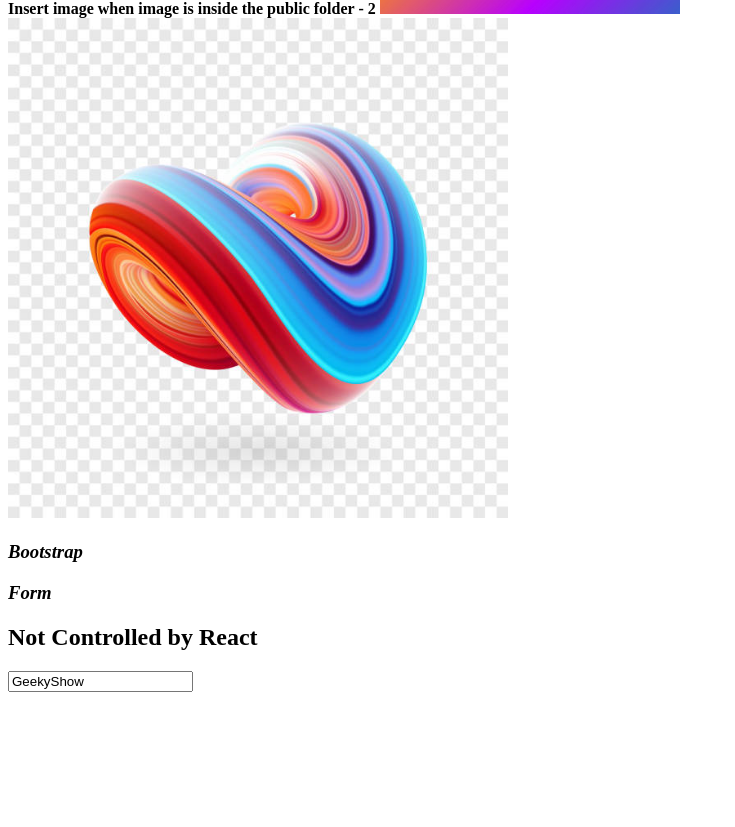
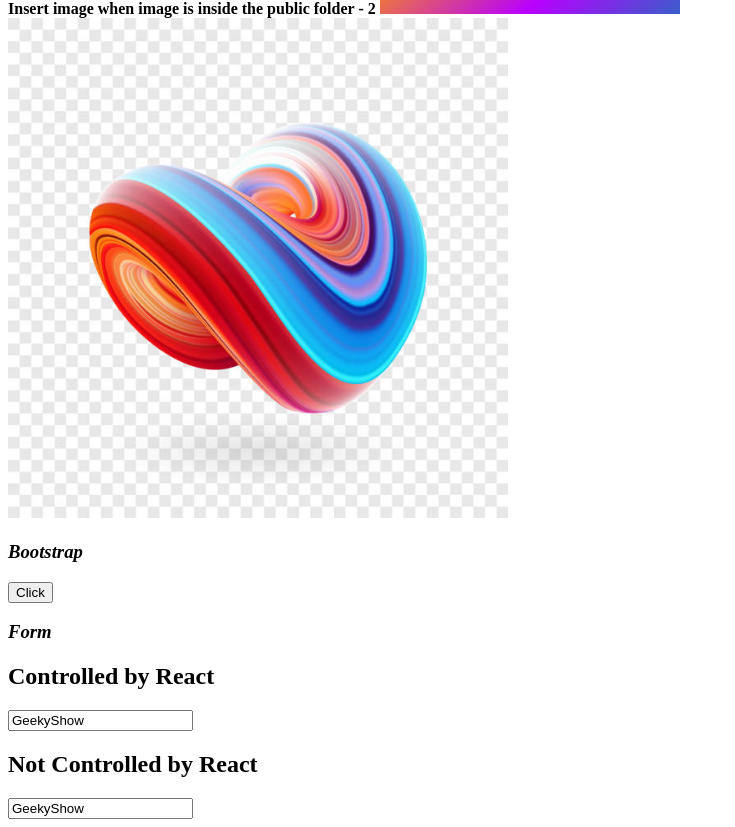
Before and after one commit to Raghav-Verma25/React-js, a React (Create React App) app: page / in a window 1280 px wide. Shown: the part 1638-2465 px from the top of the page, without its empty margins (0-735 px from the left). Before the commit the page ends 2338 px from the top, so only its background shows below. Built offline with nearby package versions, Linux system fonts and the light colour scheme.

Commit message:
defaultValue in HTML vs React

```diff
--- a/package.json
+++ b/package.json
@@ -6,6 +6,7 @@
     "@testing-library/jest-dom": "^5.16.5",
     "@testing-library/react": "^13.4.0",
     "@testing-library/user-event": "^13.5.0",
+    "bootstrap": "^5.2.1",
     "prop-types": "^15.8.1",
     "react": "^18.2.0",
     "react-dom": "^18.2.0",
--- /dev/null
+++ b/src/BootStrap5/Button.js
@@ -0,0 +1,11 @@
+import React, { Component } from 'react'
+
+export default class Button extends Component {
+  render() {
+    return (
+      <div>
+        <button >Click</button>
+      </div>
+    )
+  }
+}
--- /dev/null
+++ b/src/Form/Form.js
@@ -0,0 +1,14 @@
+import React, { Component } from 'react'
+
+export default class form extends Component {
+  render() {
+    return (
+      <div>
+        <form>
+        <h2>Controlled by React</h2>
+        <input type="text" defaultValue="GeekyShow" />
+        </form>
+      </div>
+    )
+  }
+}
--- a/src/index.js
+++ b/src/index.js
@@ -25,6 +25,8 @@ import ModuleApp from "./GeekyShow/Styling Component/module Styling/ModuleApp";
 // import ModuleApp from "./GeekyShow/Styling Component/module Styling/ModuleApp"
 import InsertImage from "./GeekyShow/Styling Component/InsertImage"
 import InsertImageInsideSRC from "./InsertImageInsideSRC"
+import Button from "./BootStrap5/Button"
+import Form from "./Form/Form"
 
 //Using component
 
@@ -57,3 +59,5 @@ ReactDOM.render(<UpdateState /> , document.getElementById("update-root-5"));
  ReactDOM.render(<ModuleApp /> , document.getElementById("module"))
  ReactDOM.render(<InsertImage /> , document.getElementById("image-1"))
  ReactDOM.render(<InsertImageInsideSRC /> , document.getElementById("image-2"))
+ ReactDOM.render(<Button /> , document.getElementById("boot-1") )
+ ReactDOM.render(<Form/> , document.getElementById("form-1"))
```
Also changed, not shown: 1 other file (tests, documents, lock files or other folders).
